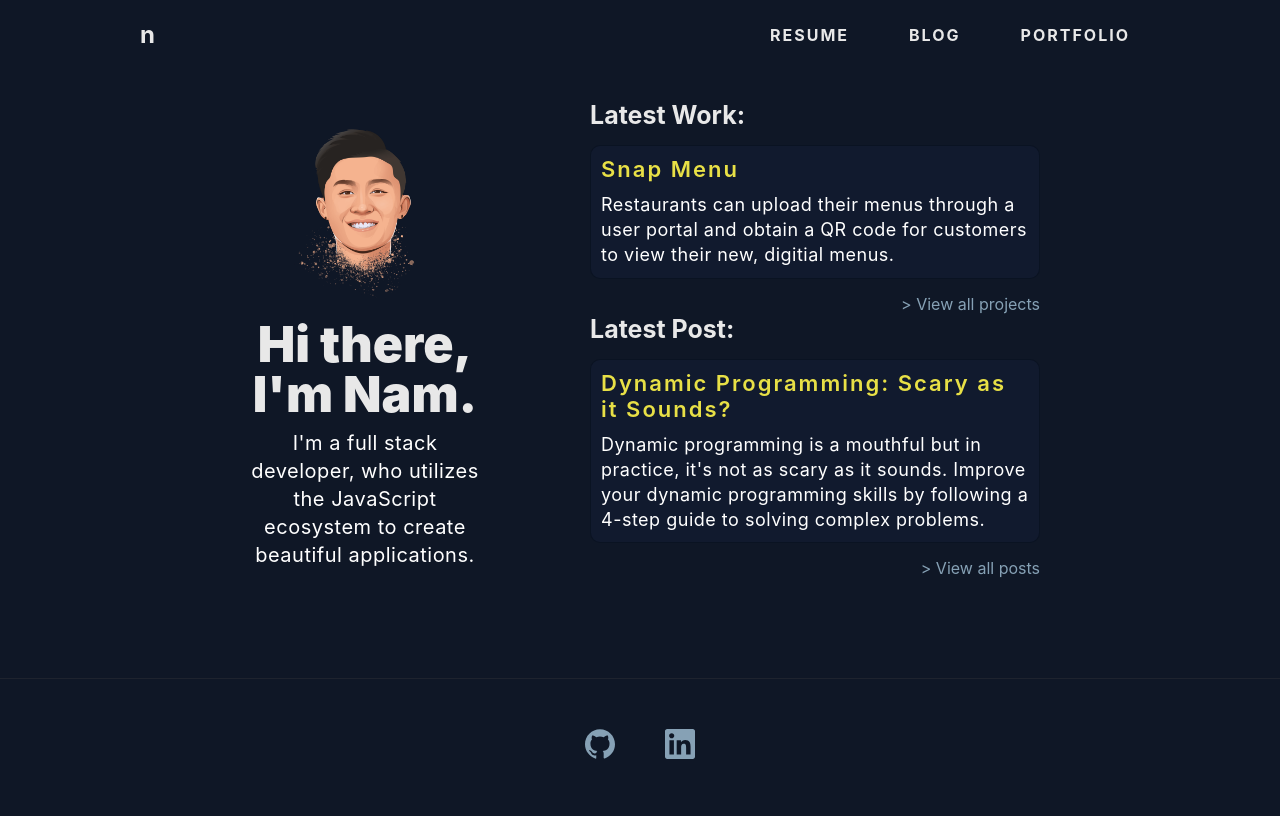
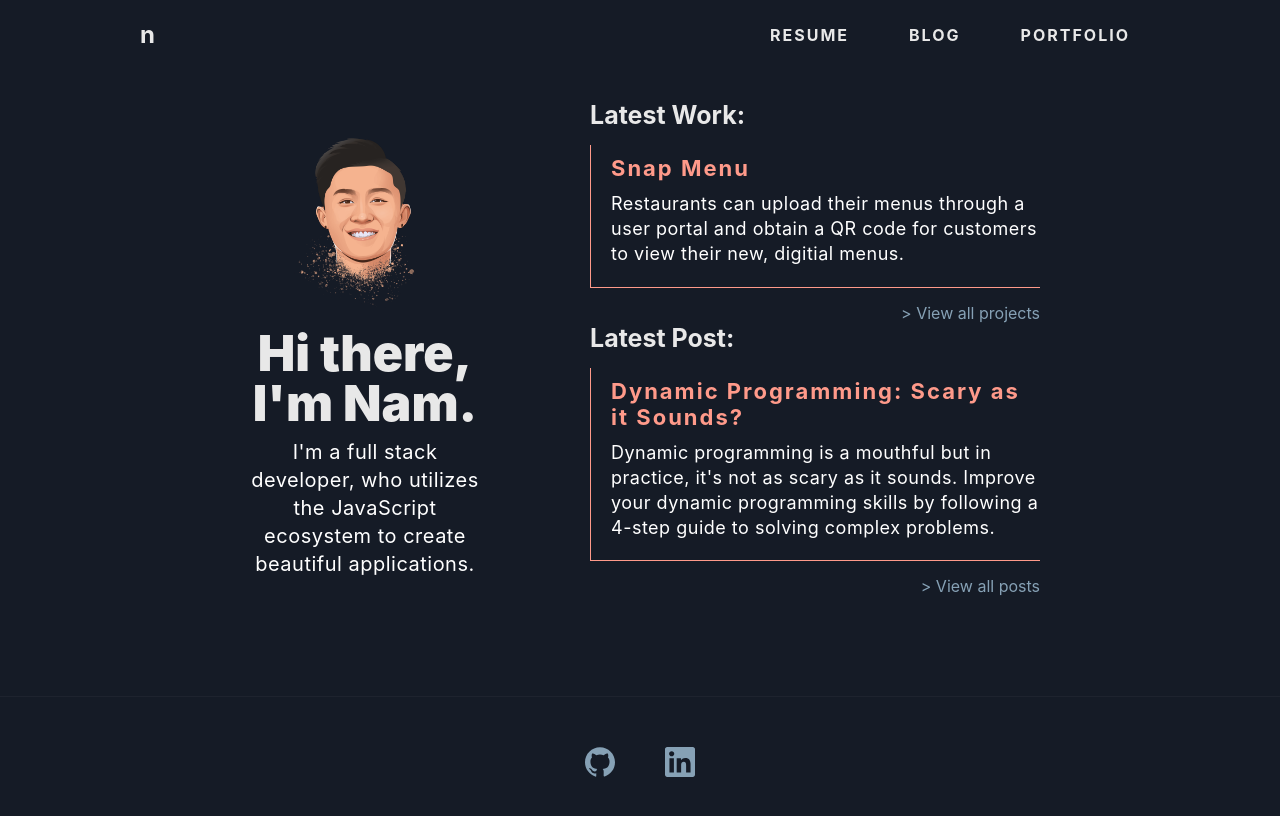
Before and after one commit to namnguyen21/namnguyen, a Next.js app: page / in a window 1280 px wide. Shown: the top 816 px of the page. Built offline with nearby package versions, Linux system fonts and the light colour scheme.

Commit message:
theme change

```diff
--- a/components/MobileNav.js
+++ b/components/MobileNav.js
@@ -5,7 +5,7 @@ import Link from "next/link";
 const Nav = styled.nav`
   width: 100%;
   background: ${(props) =>
-    !props.isAtTop || props.open ? "#0b1322" : "transparent"};
+    !props.isAtTop || props.open ? "#090f1b" : "transparent"};
   display: flex;
   justify-content: space-between;
   align-items: center;
@@ -17,10 +17,7 @@ const Nav = styled.nav`
     display: none;
   }
   transition: all 0.2s;
-  border-bottom: ${(props) =>
-    props.isAtTop
-      ? `solid 1px ${props.theme.colors.paper}`
-      : "solid 1px #1e232e"};
+
   transform: ${(props) =>
     props.show || props.isAtTop ? "translateY(0)" : "translateY(-100%)"};
 `;
@@ -28,7 +25,7 @@ const Nav = styled.nav`
 const Overlay = styled.div`
   width: 100%;
   background: ${(props) =>
-    !props.isAtTop || props.open ? "#0b1322" : "transparent"};
+    !props.isAtTop || props.open ? "#090f1b" : "transparent"};
   display: flex;
   justify-content: space-between;
   align-items: center;
@@ -38,7 +35,7 @@ const Overlay = styled.div`
 
 const Logo = styled.h1`
   color: ${(props) => props.theme.colors.text};
-  font-size: 30;
+  font-size: 30px;
 `;
 
 const Hamburger = styled.button`
@@ -86,7 +83,7 @@ const Menu = styled.div`
   top: 100%;
   left: 0;
   border-bottom: solid 2px #1e232e;
-  background-color: #0b1322;
+  background-color: #090f1b;
   transform: ${(props) => (props.open ? "translateY(0)" : "translateY(-200%)")};
   transition: transform 0.2s;
   > *:not(:last-child) {
@@ -116,7 +113,7 @@ export default function MobileNav({ show, isAtTop }) {
       <Overlay open={open} isAtTop={isAtTop}>
         <Link href="/">
           <Logo>
-            <A>n</A>
+            <A style={{ fontSize: "inherit" }}>n</A>
           </Logo>
         </Link>
         <Hamburger onClick={flipOpen}>
--- a/components/Nav.js
+++ b/components/Nav.js
@@ -13,7 +13,7 @@ const Header = styled.nav`
   left: 0;
   right: 0;
   z-index: 9999999;
-  background: ${(props) => (props.isAtTop ? "transparent" : "#0b1322")};
+  background: ${(props) => (props.isAtTop ? "transparent" : "#090f1b")};
   border-bottom: ${(props) =>
     props.isAtTop ? `solid 1px transparent` : "solid 1px #1e232e"};
 
--- a/components/Type.js
+++ b/components/Type.js
@@ -58,7 +58,7 @@ export const H2 = ({ children, className, color, style }) => {
 
 const TypeH3 = styled.h3`
   font-size: 22px;
-  font-weight: 600;
+  font-weight: 700;
   color: ${(props) =>
     props.color === "text"
       ? props.theme.colors.text
--- a/pages/_app.js
+++ b/pages/_app.js
@@ -3,8 +3,8 @@ import { ThemeProvider } from "styled-components";
 
 const THEME = {
   colors: {
-    paper: "rgba(11, 19, 34, 0.98)",
-    link: "#e8e046",
+    paper: "rgba(9, 15, 27, 0.95)",
+    link: "#FF9A8A",
     text: "#e8e8e8",
     heading: "#FFFFFF",
     textSecondary: "#86a1b5",
--- a/pages/index.js
+++ b/pages/index.js
@@ -92,19 +92,21 @@ const Img = styled.img`
 `;
 
 const Card = styled(Flex)`
-  background-color: #111a2e;
-  padding: 10px;
-  border-radius: 10px;
+  /* background-color: #111a2e; */
+  padding: 10px 0 20px 20px;
   align-items: center;
   max-width: 450px;
   margin-bottom: 15px;
-  border: solid 1px ${(props) => props.theme.colors.paper};
   @media (max-width: 800px) {
     width: 100%;
   }
-  transition: all 0.2s;
+  border-bottom: solid 1px ${props => props.theme.colors.link};
+  border-left: solid 1px ${props => props.theme.colors.link};
+
   &:hover {
-    border: solid 1px ${(props) => props.theme.colors.link};
+    border-left: solid 1px ${props => props.theme.colors.textSecondary};
+    border-bottom: solid 1px ${props => props.theme.colors.textSecondary};
+
   }
 `;
 
@@ -199,7 +201,7 @@ export const getStaticProps = async () => {
     const parsed = matter(file);
 
     parsed.data.date = parsed.data.date.toString();
-    parsed.data.route = slug.replace('.md', '')
+    parsed.data.route = slug.replace(".md", "");
     blogPosts.push(parsed.data);
   }
 
--- a/styles/globals.css
+++ b/styles/globals.css
@@ -1,8 +1,7 @@
-
 body {
   font-family: -apple-system, BlinkMacSystemFont, "Segoe UI", Roboto, Helvetica,
     Arial, sans-serif, "Apple Color Emoji", "Segoe UI Emoji", "Segoe UI Symbol";
-  background-color: rgba(11, 19, 34, 0.98);
+  background-color: rgba(9, 15, 27, 0.95);
 }
 
 a {
```
